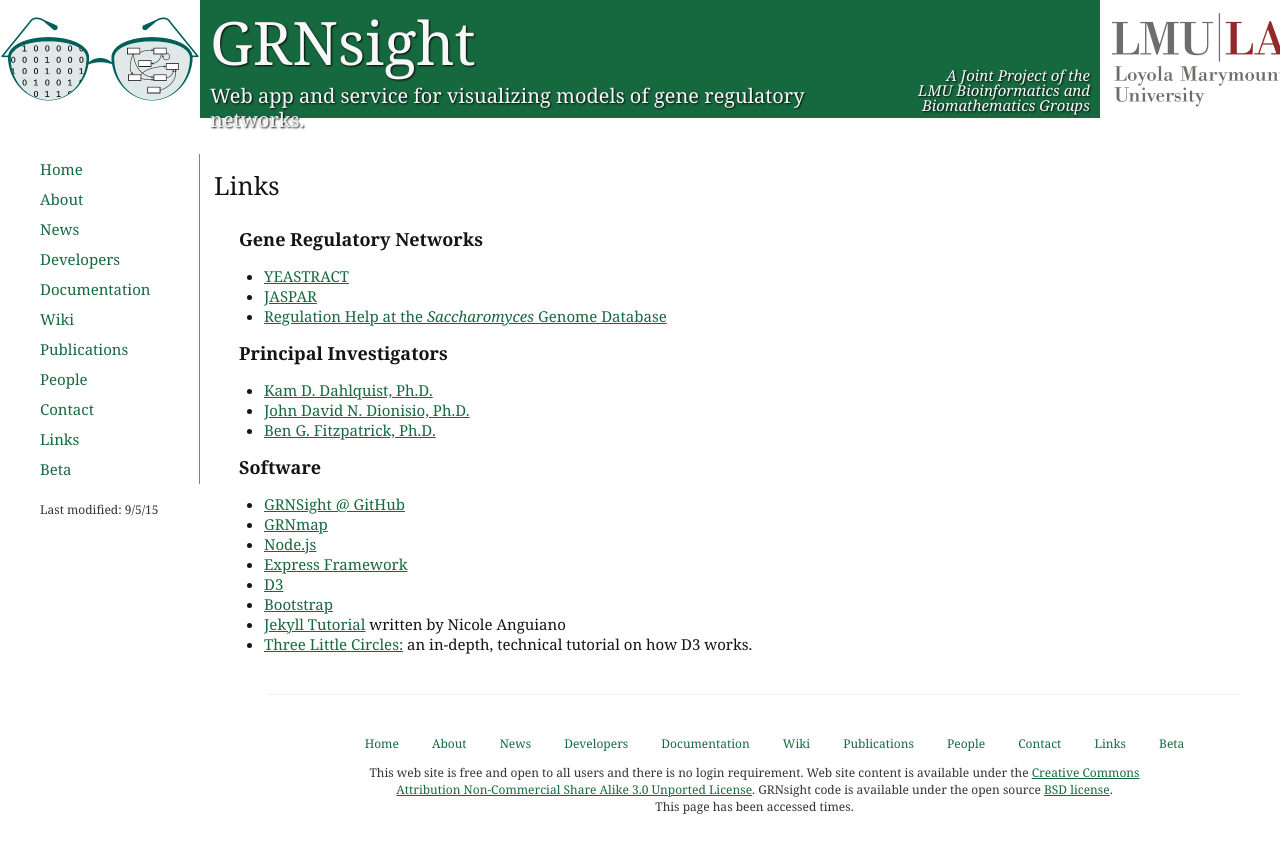
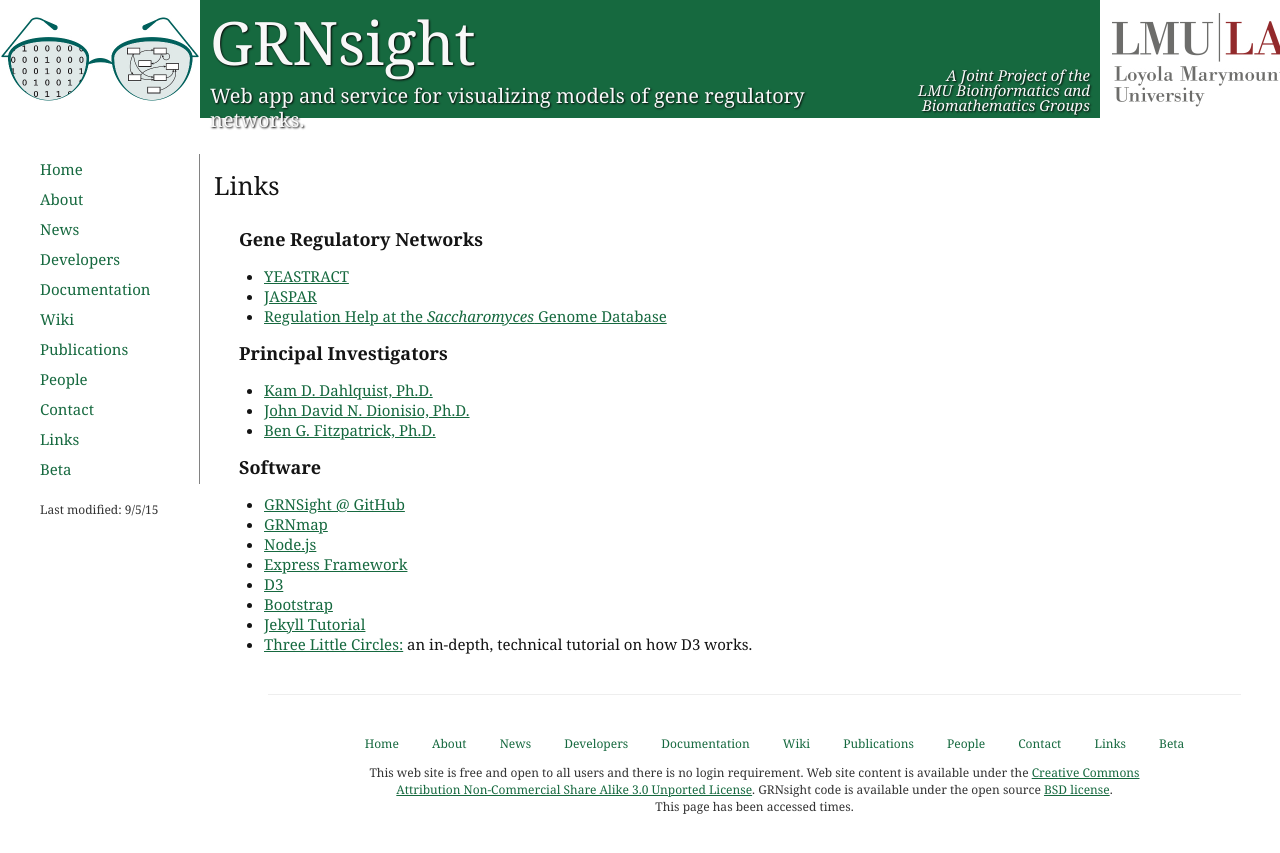
Before and after one commit to dondi/GRNsight, a Jekyll site: the page built from links.html, in a window 1280 px wide. Shown: the top 853 px of the page. Built offline with Jekyll 4.4.1, drawn with Linux system fonts in a browser that asks for light colours; nearby versions of some CDN libraries; Markdown is read by kramdown in place of the engine named in the settings.

Commit message:
quick fix

```diff
--- a/links.html
+++ b/links.html
@@ -25,7 +25,7 @@
                   <li><a href="http://expressjs.com/" target="_blank">Express Framework</a></li>
                   <li><a href="http://d3js.org/" target="_blank">D3</a></li>
                   <li><a href="http://getbootstrap.com" target="_blank">Bootstrap</a></li>
-                  <li><a href="https://github.com/dondi/GRNsight/wiki/Jekyll-Tutorial" target="_blank">Jekyll Tutorial</a> written by Nicole Anguiano</li>
+                  <li><a href="https://github.com/dondi/GRNsight/wiki/Jekyll-Tutorial" target="_blank">Jekyll Tutorial</a></li>
                   <li><a href="http://bost.ocks.org/mike/circles/" target="_blank">Three Little Circles:</a> an in-depth, technical tutorial on how D3 works.</li>
                 </ul>
             </div>
```
